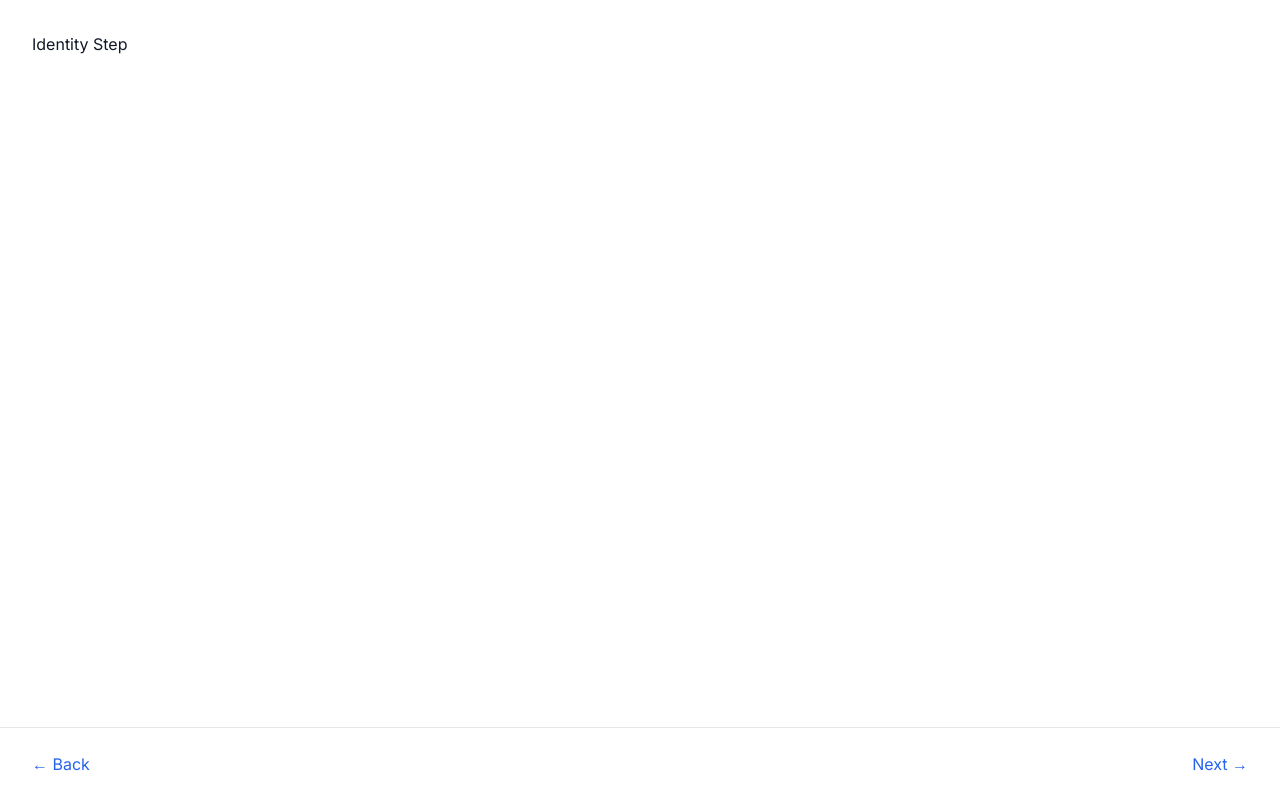
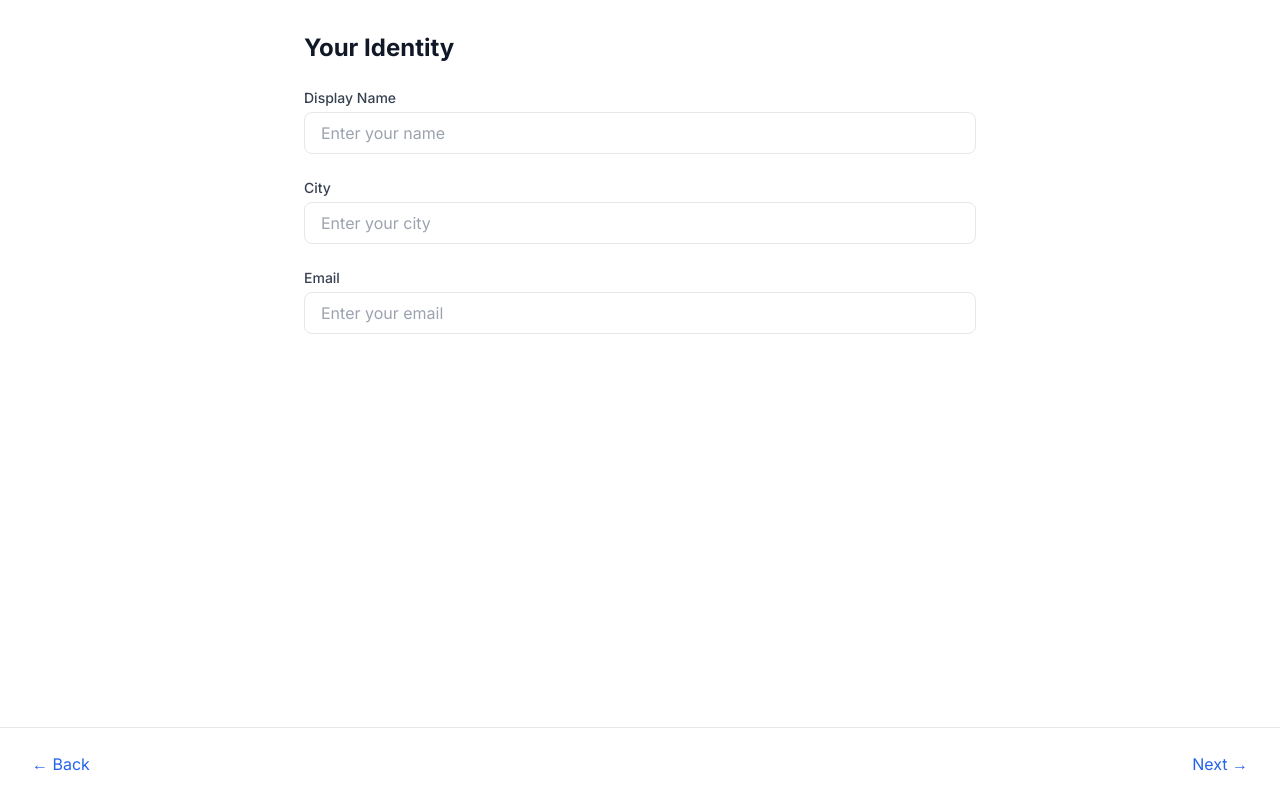
Before and after one commit to aadjones/resume, a Next.js app: page /wizard/identity in a window 1280 px wide. Built offline with nearby package versions, Linux system fonts and the light colour scheme.

Commit message:
identity step

```diff
--- a/app/wizard/identity/page.tsx
+++ b/app/wizard/identity/page.tsx
@@ -1,7 +1,60 @@
+'use client';
+
+import { useWizard } from '../../context/WizardContext';
+
 export default function IdentityStep() {
+  const { state, setIdentity } = useWizard();
+
+  const handleChange = (field: 'name' | 'city' | 'email', value: string) => {
+    setIdentity({ [field]: value });
+  };
+
   return (
-    <div>
-      <h1>Identity Step</h1>
+    <div className="max-w-2xl mx-auto">
+      <h1 className="text-2xl font-bold mb-6">Your Identity</h1>
+      <div className="space-y-6">
+        <div>
+          <label htmlFor="name" className="block text-sm font-medium text-gray-700 mb-1">
+            Display Name
+          </label>
+          <input
+            type="text"
+            id="name"
+            value={state.identity.name}
+            onChange={(e) => handleChange('name', e.target.value)}
+            className="w-full px-4 py-2 border rounded-lg focus:ring-2 focus:ring-blue-500 focus:border-blue-500"
+            placeholder="Enter your name"
+          />
+        </div>
+
+        <div>
+          <label htmlFor="city" className="block text-sm font-medium text-gray-700 mb-1">
+            City
+          </label>
+          <input
+            type="text"
+            id="city"
+            value={state.identity.city}
+            onChange={(e) => handleChange('city', e.target.value)}
+            className="w-full px-4 py-2 border rounded-lg focus:ring-2 focus:ring-blue-500 focus:border-blue-500"
+            placeholder="Enter your city"
+          />
+        </div>
+
+        <div>
+          <label htmlFor="email" className="block text-sm font-medium text-gray-700 mb-1">
+            Email
+          </label>
+          <input
+            type="email"
+            id="email"
+            value={state.identity.email}
+            onChange={(e) => handleChange('email', e.target.value)}
+            className="w-full px-4 py-2 border rounded-lg focus:ring-2 focus:ring-blue-500 focus:border-blue-500"
+            placeholder="Enter your email"
+          />
+        </div>
+      </div>
     </div>
   );
 }
```
